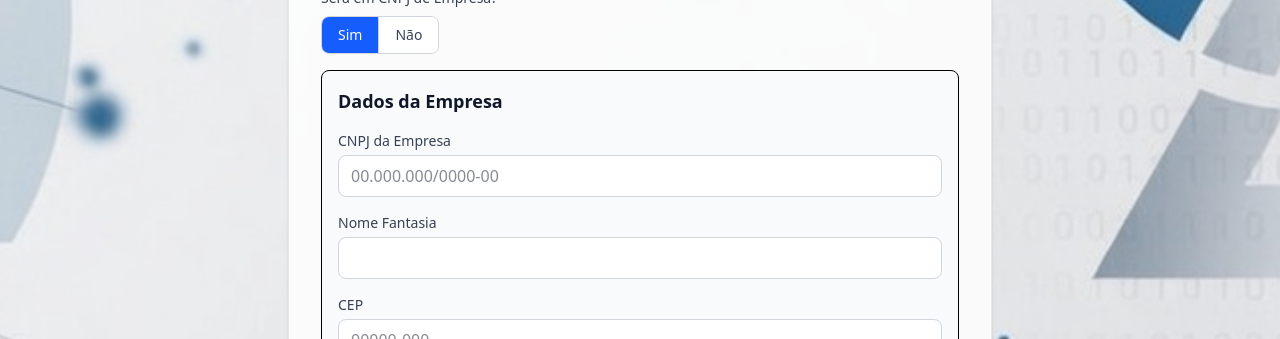
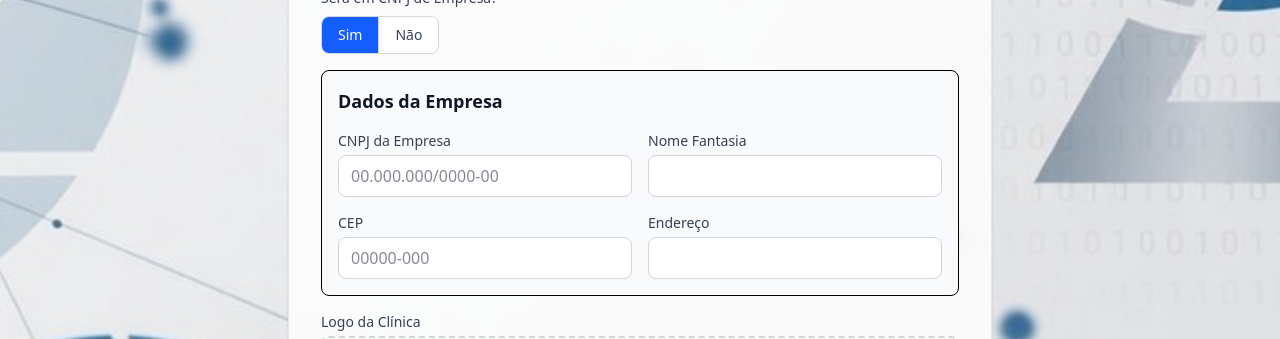
Before and after one commit to eitaTI/medic-resume, a Next.js app: page /formulario in a window 1280 px wide. Both pictures are taken after a click on the button "Sim". Shown: the part 461-800 px from the top of the page. Built offline with nearby package versions, Linux system fonts and the light colour scheme; no server answers.

Commit message:
fix(ui): Nome Fantasia editável via lápis e layout compacto do passo 1

```diff
--- a/components/wizard/StepClinica.tsx
+++ b/components/wizard/StepClinica.tsx
@@ -36,10 +36,61 @@
   return `${digits.slice(0, 5)}-${digits.slice(5)}`
 }
 
+function CampoComLapis({
+  name,
+  label,
+  placeholder,
+  required,
+  editavel,
+  onEditar,
+}: {
+  name: keyof FormularioValues
+  label: string
+  placeholder?: string
+  required?: boolean
+  editavel: boolean
+  onEditar: () => void
+}) {
+  const { register, formState: { errors }, watch } = useFormContext<FormularioValues>()
+  const erro = errors[name]?.message as string | undefined
+  const bloqueado = !!watch(name) && !editavel
+
+  return (
+    <div className="space-y-1">
+      <label className="block text-sm font-medium text-gray-700 dark:text-gray-200">{label}</label>
+      <div className="relative">
+        <input
+          {...register(name)}
+          placeholder={placeholder}
+          disabled={bloqueado}
+          required={required}
+          className={`w-full px-3 py-2 border rounded-lg focus:ring-2 focus:ring-blue-500 dark:focus:ring-blue-400 focus:border-blue-500 dark:focus:border-blue-400 outline-none bg-white dark:bg-gray-800 text-gray-900 dark:text-gray-100 ${bloqueado ? 'pr-10 bg-gray-100 dark:bg-gray-800 text-gray-500 dark:text-gray-400 cursor-not-allowed' : ''} ${erro ? 'border-red-500' : 'border-gray-300 dark:border-gray-600'}`}
+        />
+        {bloqueado && (
+          <button
+            type="button"
+            onClick={onEditar}
+            aria-label={`Editar ${label}`}
+            className="absolute right-2 top-1/2 -translate-y-1/2 text-gray-400 hover:text-blue-600 dark:hover:text-blue-400 transition-colors"
+          >
+            <svg className="w-4 h-4" fill="none" stroke="currentColor" viewBox="0 0 24 24">
+              <path strokeLinecap="round" strokeLinejoin="round" strokeWidth="2" d="M11 5H6a2 2 0 00-2 2v10a2 2 0 002 2h10a2 2 0 002-2v-5m-1.414-9.414a2 2 0 112.828 2.828L11.828 15H9v-2.828l8.586-8.586z" />
+            </svg>
+          </button>
+        )}
+      </div>
+      {erro && (
+        <p className="text-red-500 text-xs mt-1" role="alert">{erro}</p>
+      )}
+    </div>
+  )
+}
+
 export function StepClinica() {
   const { register, setValue, watch, formState: { errors } } = useFormContext<FormularioValues>()
   const [possuiCnpj, setPossuiCnpj] = useState<boolean | null>(null)
   const [isAddressEditable, setIsAddressEditable] = useState(false)
+  const [isNomeFantasiaEditable, setIsNomeFantasiaEditable] = useState(false)
   const [cepError, setCepError] = useState<string | null>(null)
   const [cnpjError, setCnpjError] = useState<string | null>(null)
 
@@ -212,6 +263,7 @@
         <div className="space-y-4 p-4 border rounded-lg bg-gray-50 dark:bg-gray-800/50">
           <h3 className="text-lg font-semibold text-gray-900 dark:text-gray-100">Dados da Empresa</h3>
 
+          <div className="grid grid-cols-1 sm:grid-cols-2 gap-4">
             <Input
               label="CNPJ da Empresa"
               placeholder="00.000.000/0000-00"
@@ -224,20 +276,20 @@
               required
             />
 
+            <CampoComLapis
+              name="nomeClinica"
+              label="Nome Fantasia"
+              required
+              editavel={isNomeFantasiaEditable}
+              onEditar={() => setIsNomeFantasiaEditable(true)}
+            />
+          </div>
+
           {cnpjError && (
             <p className="text-red-500 text-sm" role="alert">{cnpjError}</p>
           )}
 
-          <div className="space-y-2">
-            <Input
-              label="Nome Fantasia"
-              {...register('nomeClinica')}
-              erro={errors.nomeClinica?.message}
-              required
-              disabled
-            />
-          </div>
-
+          <div className="grid grid-cols-1 sm:grid-cols-2 gap-4">
             <Input
               label="CEP"
               placeholder="00000-000"
@@ -250,38 +302,24 @@
               required
             />
 
-          <div className="space-y-2">
-            <div className="flex items-center justify-between">
-              <label className="block text-sm font-medium text-gray-700 dark:text-gray-200">Endereço</label>
-              {(watchCnpjEmpresa || watchCepClinica) && (
-                <button
-                  type="button"
-                  onClick={handleEditAddress}
-                  className="flex items-center gap-2 px-3 py-1 text-sm rounded-lg border border-gray-300 bg-white hover:bg-gray-50 dark:bg-gray-700 dark:border-gray-600 dark:hover:bg-gray-600"
-                >
-                  <svg className="w-4 h-4" fill="none" stroke="currentColor" viewBox="0 0 24 24">
-                    <path strokeLinecap="round" strokeLinejoin="round" strokeWidth="2" d="M11 5H6a2 2 0 00-2 2v10a2 2 0 002 2h10a2 2 0 002-2v-5m-1.414-9.414a2 2 0 112.828 2.828L11.828 15H9v-2.828l8.586-8.586z" />
-                  </svg>
-                  Editar
-                </button>
+            <CampoComLapis
+              name="enderecoClinica"
+              label="Endereço"
+              required
+              editavel={isAddressEditable}
+              onEditar={handleEditAddress}
+            />
+          </div>
+
+          {cepError && (
+            <p className="text-red-500 text-sm" role="alert">{cepError}</p>
           )}
-            </div>
-            <Input
-              label=""
-              {...register('enderecoClinica')}
-              erro={errors.enderecoClinica?.message}
-              required
-              disabled={!isAddressEditable && !!(watchCnpjEmpresa || watchCepClinica)}
-            />
-            {(cnpjError || cepError) && (
-              <p className="text-red-500 text-sm" role="alert">{cnpjError || cepError}</p>
-            )}
-          </div>
         </div>
       )}
 
       {possuiCnpj === false && (
         <div className="space-y-4">
+          <div className="grid grid-cols-1 sm:grid-cols-2 gap-4">
             <Input
               label="CEP"
               placeholder="00000-000"
@@ -294,33 +332,18 @@
               required
             />
 
-          <div className="space-y-2">
-            <div className="flex items-center justify-between">
-              <label className="block text-sm font-medium text-gray-700 dark:text-gray-200">Endereço</label>
-              {watchCepClinica && (
-                <button
-                  type="button"
-                  onClick={handleEditAddress}
-                  className="flex items-center gap-2 px-3 py-1 text-sm rounded-lg border border-gray-300 bg-white hover:bg-gray-50 dark:bg-gray-700 dark:border-gray-600 dark:hover:bg-gray-600"
-                >
-                  <svg className="w-4 h-4" fill="none" stroke="currentColor" viewBox="0 0 24 24">
-                    <path strokeLinecap="round" strokeLinejoin="round" strokeWidth="2" d="M11 5H6a2 2 0 00-2 2v10a2 2 0 002 2h10a2 2 0 002-2v-5m-1.414-9.414a2 2 0 112.828 2.828L11.828 15H9v-2.828l8.586-8.586z" />
-                  </svg>
-                  Editar
-                </button>
-              )}
+            <CampoComLapis
+              name="enderecoClinica"
+              label="Endereço"
+              required
+              editavel={isAddressEditable}
+              onEditar={handleEditAddress}
+            />
           </div>
-            <Input
-              label=""
-              {...register('enderecoClinica')}
-              erro={errors.enderecoClinica?.message}
-              required
-              disabled={!isAddressEditable}
-            />
+
           {cepError && (
             <p className="text-red-500 text-sm" role="alert">{cepError}</p>
           )}
-          </div>
         </div>
       )}
 
```
Lines whose indentation alone changed are shown as unchanged.
